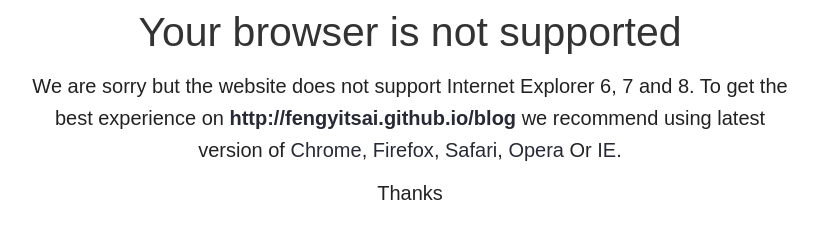
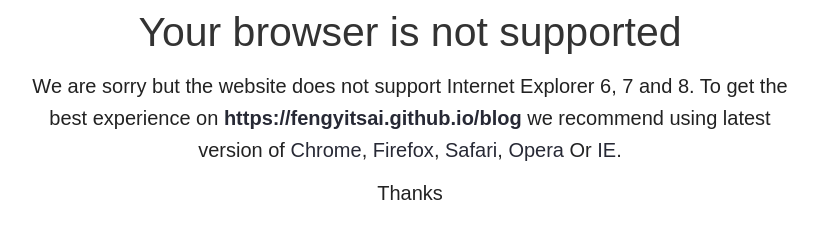
Before and after one commit to fengyitsai/blog, a Jekyll site: the page built from browser-warning/index.html, in a window 1280 px wide. Shown: the part 170-409 px from the top of the page, without its empty margins (230-1048 px from the left). Built offline with Jekyll 4.4.1, drawn with Linux system fonts in a browser that asks for light colours.

Commit message:
Update _config.yml
typo

```diff
--- a/_config.yml
+++ b/_config.yml
@@ -5,7 +5,7 @@ email: fengyi.tsai@gmail.com
 description: > # this means to ignore newlines until "baseurl:"
   Hello
 baseurl: "/blog" # the subpath of your site, e.g. /blog/
-url: "http://fengyitsai.github.io" # the base hostname & protocol for your site
+url: "https://fengyitsai.github.io" # the base hostname & protocol for your site
 logourl: /assets/images/logo.png # Site logo
 author: "Fengyi Tsai"
 author_thumbnail: "/assets/images/avatar.png" # Author avatar
```
